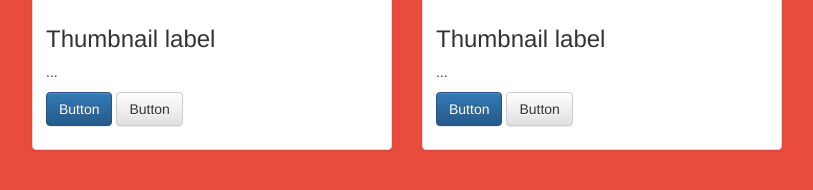
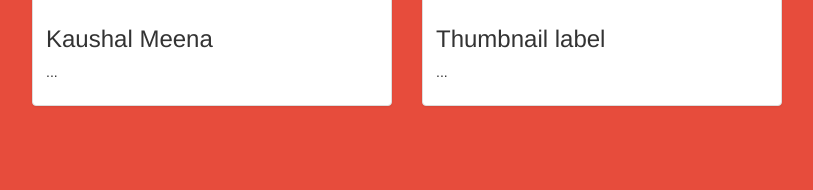
Before and after one commit to kaushalmeena/kaushalmeena.github.io, a plain HTML site: page index.html in a window 1280 px wide. Shown: the part 138-328 px from the top of the page, without its empty margins (38-851 px from the left). Drawn offline with nearby package versions, Linux system fonts and the light colour scheme.

Commit message:
few changes

```diff
--- a/main.html
+++ b/index.html
@@ -25,9 +25,8 @@
 						<div class="thumbnail">
 							<img src="..." alt="...">
 							<div class="caption">
-								<h3>Thumbnail label</h3>
+								<h3>Kaushal Meena</h3>
 								<p>...</p>
-								<p><a href="#" class="btn btn-primary" role="button">Button</a> <a href="#" class="btn btn-default" role="button">Button</a></p>
 							</div>
 						</div>
 					</div>
@@ -37,7 +36,7 @@
 							<div class="caption">
 								<h3>Thumbnail label</h3>
 								<p>...</p>
-								<p><a href="#" class="btn btn-primary" role="button">Button</a> <a href="#" class="btn btn-default" role="button">Button</a></p>
+
 							</div>
 						</div>
 					</div>
```
